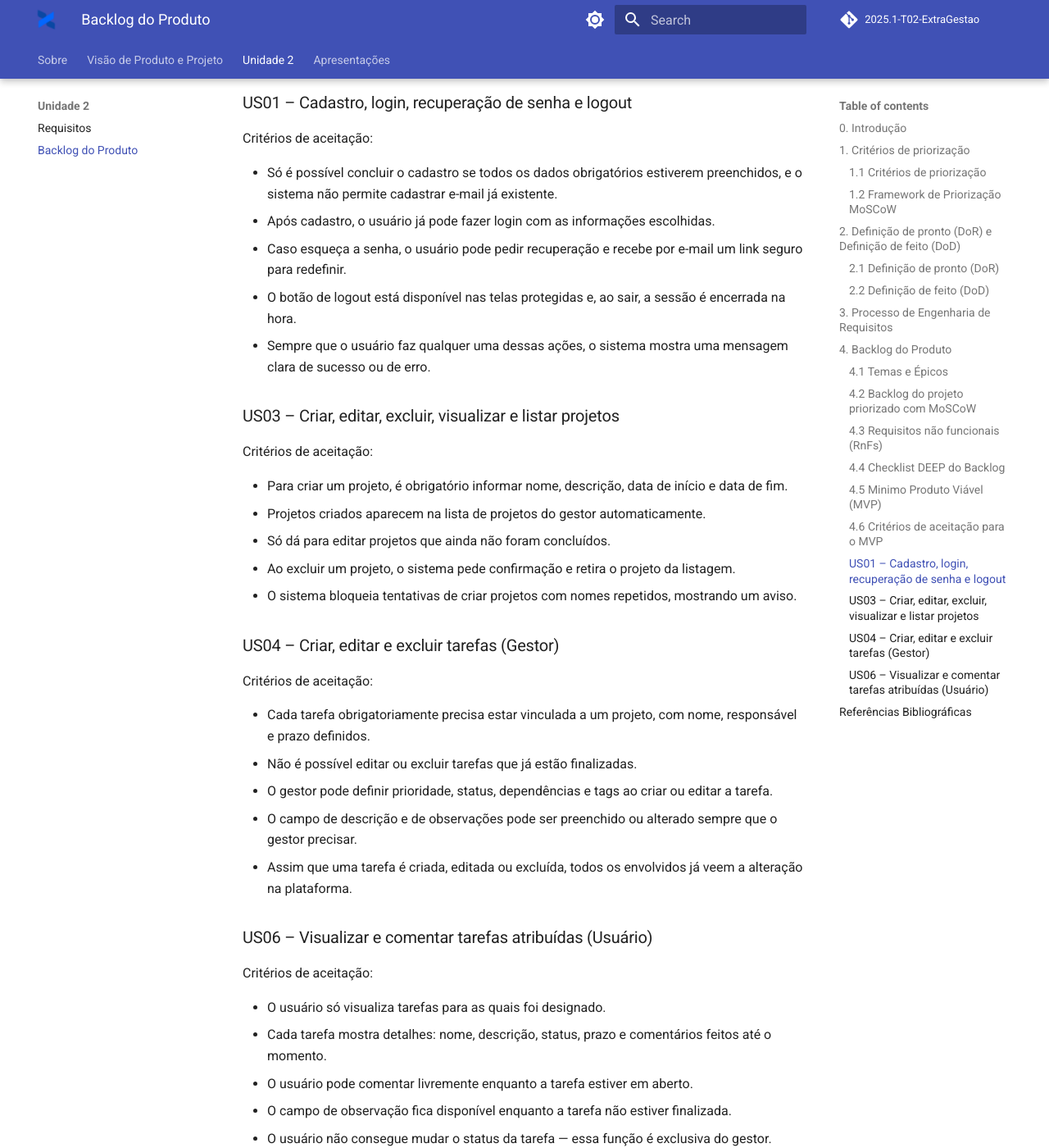
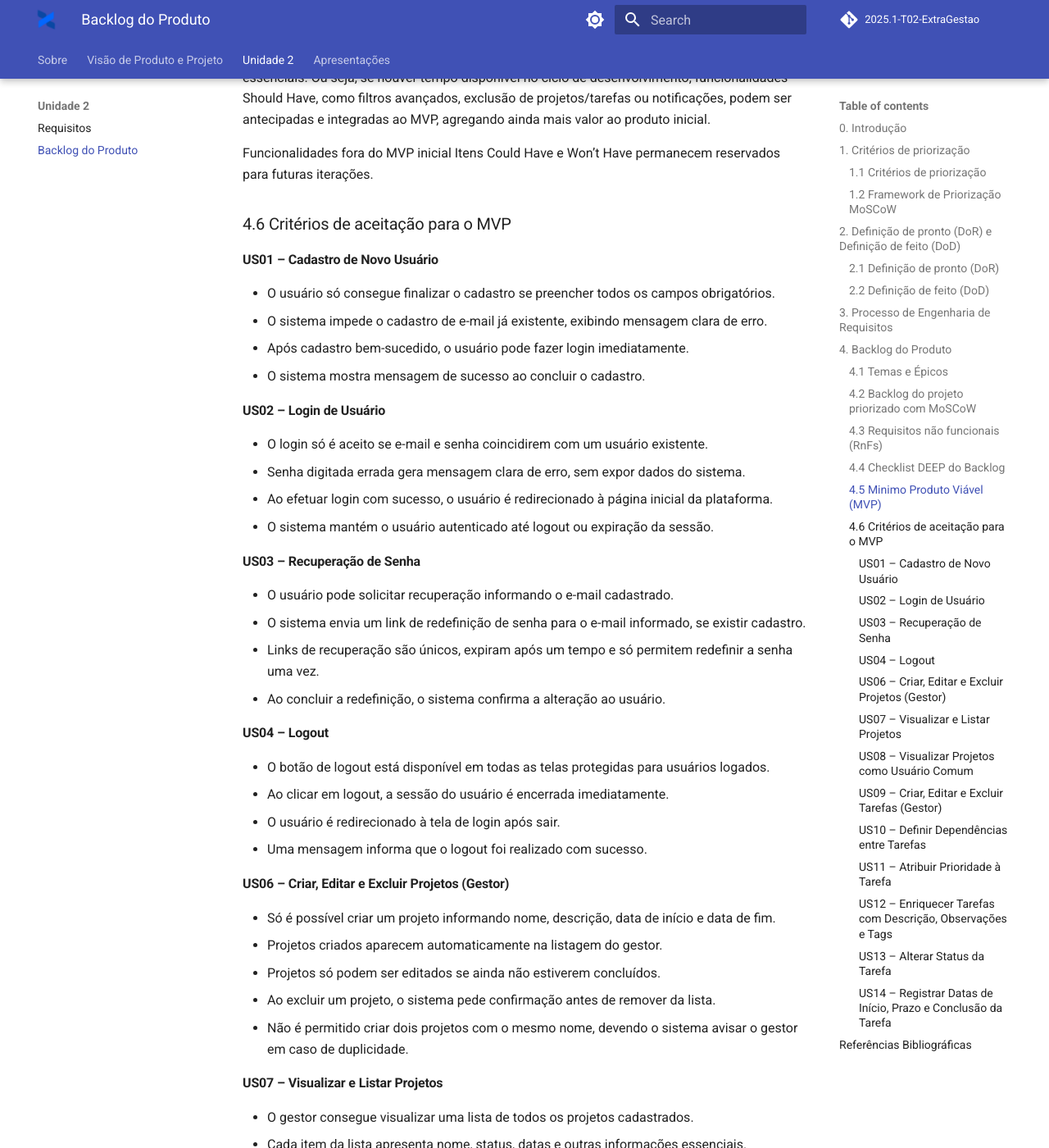
Before and after one commit to mdsreq-fga-unb/2025.1-T02-ExtraGestao, an MkDocs documentation site: the page built from docs/docs/vpp/backlog-do-produto.md, in a window 1280 px wide and 1400 px high, scrolled down 9527 px. Shown: the whole window at 82% size. Built offline with MkDocs 1.6.1 and Material for MkDocs 9.7.7, drawn with Linux system fonts in a browser that asks for light colours; comment, search, counter and statistics services are not loaded; some of the changed text lies outside the part shown.

Commit message:
ajustes finais

```diff
--- a/docs/docs/vpp/backlog-do-produto.md
+++ b/docs/docs/vpp/backlog-do-produto.md
@@ -80,17 +80,18 @@ Tabela 2: Temas e Épicos do Backlog do Produto
 | US05 | Como administrador, quero definir níveis de acesso para diferenciar permissões entre gestores e usuários comuns. | Should Have | Escalabilidade e governança de acesso | RF-05 | E2 |
 | US06 | Como gestor, quero criar, editar e excluir projetos para que eu possa organizar o trabalho, definir escopo e prazos, e iniciar o planejamento de tarefas. | Must Have | Gestão central do ciclo de vida dos projetos | RF-06, RF-07, RF-08| E3 |
 | US07 | Como gestor, quero visualizar e listar projetos, informando dados completos, para organizar e acompanhar todas as iniciativas do time. | Must Have | Gestão central do ciclo de vida dos projetos | RF-09 | E4 |
-| US08 | Como usuário comum, quero visualizar a lista de projetos em que estou envolvido, com informações básicas e status | Gestão central do ciclo de vida dos projetos | RF-09 | E4 |
+| US08 | Como usuário comum, quero visualizar a lista de projetos em que estou envolvido, com informações básicas e status | Must Have |Gestão central do ciclo de vida dos projetos | RF-09 | E4 |
 | US09 | Como gestor, eu quero gerenciar o ciclo de vida básico das tarefas (criar, editar e excluir) vinculadas a um projeto, para que eu possa definir o trabalho a ser feito, mantê-lo atualizado e remover itens obsoletos, assegurando a organização inicial do fluxo de trabalho. | Must Have | Gestão central do ciclo de vida das tarefas | RF-10, RF-11, RF-12| E5 |
 | US10 | Como gestor, eu quero definir dependências entre tarefas para que eu possa garantir a sequência correta de execução e visualizar o impacto de atrasos. | Must Have | Gestão central do ciclo de vida de tarefas | RF-13| E6 |
 | US11 | Como gestor, eu quero atribuir um nível de prioridade (ex: alta, média, baixa) a uma tarefa para que a equipe possa focar nos itens mais críticos primeiro e otimizar o fluxo de trabalho. | Must Have | Gestão central do ciclo de vida das tarefas | RF-14| E5 |
 | US12 | Como gestor, eu quero enriquecer as tarefas com informações detalhadas e contextuais, como descrições completas, observações adicionais e tags para categorização, para que cada tarefa seja claramente compreendida, facilmente encontrável e bem organizada dentro do projeto. | Must Have | Gestão central do ciclo de vida das tarefas | RF-16, RF-19, RF-20| E5 |
 | US13 | Como gestor, eu quero alterar o status de uma tarefa para que eu possa acompanhar o progresso do trabalho e identificar gargalos. | Must Have | Gestão central do ciclo de vida dos projetos | RF-17| E5 |
 | US14 |Como gestor, eu quero registrar datas de início, prazo e conclusão para uma tarefa para que eu possa planejar o cronograma, monitorar o cumprimento de prazos e controlar o tempo do projeto. | Must Have | Gestão central do ciclo de vida das tarefas | RF-18 | E6 |
-| US15 | Como gestor, quero filtrar tarefas por nome, status, responsável ou prazo, facilitando a localização rápida das atividades e pontos críticos. | Should Have | Melhora de navegação e acompanhamento | RF-21 | Gestor |
-| US16 | Como usuário, quero receber notificações por e-mail ao ser atribuído em uma tarefa e quando o prazo estiver próximo, para não perder prazos e acompanhar demandas. | Should Have | Engajamento, evita atrasos e desinformação | RF-22, RF-23 | Usuário |
-| US17 | Como gestor, quero visualizar dashboards com gráficos de progresso por projeto, status das tarefas e tarefas vencidas, para analisar resultados de maneira visual. | Could Have | Suporte gerencial e visão estratégica | RF-24 | Gestor |
-| US18 | Como gestor, quero exportar o dashboard para PDF, facilitando o compartilhamento de relatórios de desempenho. | Won't Have | Valor agregado, não essencial no MVP | RF-25 | Gestor |
+| US15 | Como gestor, quero filtrar tarefas por nome, status, responsável ou prazo, facilitando a localização rápida das atividades e pontos críticos. | Should Have | Melhora de navegação e acompanhamento | RF-21 | E6 |
+| US16 | Como usuário, quero receber notificações por e-mail ao ser atribuído em uma tarefa e quando o prazo estiver próximo, para não perder prazos e acompanhar demandas. | Should Have | Engajamento, evita atrasos e desinformação | RF-22, RF-23 | E8 |
+| US17 | Como gestor, quero visualizar dashboards com gráficos de progresso por projeto, status das tarefas e tarefas vencidas, para analisar resultados de maneira visual. | Could Have | Suporte gerencial e visão estratégica | RF-24 | E9 |
+| US18 | Como gestor, quero exportar o dashboard para PDF, facilitando o compartilhamento de relatórios de desempenho. | Won't Have | Valor agregado, não essencial no MVP | RF-25 | E10 |
+| US19 | Como usuário, quero me comunicar na tarefa com comentários, para discutir detalhes e esclarecer dúvidas diretamente no contexto da atividade. | Should Have | Colaboração e transparência | RF-15 | E7 |
 
 Tabela 3: Backlog do projeto priorizado com MoSCoW
 
@@ -147,38 +148,74 @@ Funcionalidades fora do MVP inicial
 Itens Could Have e Won’t Have permanecem reservados para futuras iterações.
 
 ### 4.6 Critérios de aceitação para o MVP
-### US01 – Cadastro, login, recuperação de senha e logout
-Critérios de aceitação:
+#### US01 – Cadastro de Novo Usuário
+* O usuário só consegue finalizar o cadastro se preencher todos os campos obrigatórios.
+* O sistema impede o cadastro de e-mail já existente, exibindo mensagem clara de erro.
+* Após cadastro bem-sucedido, o usuário pode fazer login imediatamente.
+* O sistema mostra mensagem de sucesso ao concluir o cadastro.
+#### US02 – Login de Usuário
+* O login só é aceito se e-mail e senha coincidirem com um usuário existente.
+* Senha digitada errada gera mensagem clara de erro, sem expor dados do sistema.
+* Ao efetuar login com sucesso, o usuário é redirecionado à página inicial da plataforma.
+* O sistema mantém o usuário autenticado até logout ou expiração da sessão.
+#### US03 – Recuperação de Senha
+* O usuário pode solicitar recuperação informando o e-mail cadastrado.
+* O sistema envia um link de redefinição de senha para o e-mail informado, se existir cadastro.
+* Links de recuperação são únicos, expiram após um tempo e só permitem redefinir a senha uma vez.
+* Ao concluir a redefinição, o sistema confirma a alteração ao usuário.
+#### US04 – Logout
+* O botão de logout está disponível em todas as telas protegidas para usuários logados.
+* Ao clicar em logout, a sessão do usuário é encerrada imediatamente.
+* O usuário é redirecionado à tela de login após sair.
+* Uma mensagem informa que o logout foi realizado com sucesso.
+#### US06 – Criar, Editar e Excluir Projetos (Gestor)
+* Só é possível criar um projeto informando nome, descrição, data de início e data de fim.
+* Projetos criados aparecem automaticamente na listagem do gestor.
+* Projetos só podem ser editados se ainda não estiverem concluídos.
+* Ao excluir um projeto, o sistema pede confirmação antes de remover da lista.
+* Não é permitido criar dois projetos com o mesmo nome, devendo o sistema avisar o gestor em caso de duplicidade.
+#### US07 – Visualizar e Listar Projetos
+* O gestor consegue visualizar uma lista de todos os projetos cadastrados.
+* Cada item da lista apresenta nome, status, datas e outras informações essenciais.
+* É possível acessar detalhes completos de qualquer projeto da lista.
+* Alterações nos projetos (edição, exclusão, criação) refletem imediatamente na listagem.
+#### US08 – Visualizar Projetos como Usuário Comum
+* O usuário só visualiza projetos nos quais está envolvido.
+* Para cada projeto listado, exibe-se nome, status e datas principais.
+* A listagem é atualizada automaticamente sempre que houver mudanças nos projetos atribuídos ao usuário.
+#### US09 – Criar, Editar e Excluir Tarefas (Gestor)
+* Cada tarefa obrigatoriamente precisa estar vinculada a um projeto existente.
+* Só é possível criar tarefas informando nome, responsável e prazo.
+* Tarefas só podem ser editadas ou excluídas se ainda não estiverem finalizadas.
+* Toda alteração (criação, edição, exclusão) é imediatamente refletida para os usuários envolvidos.
+* O sistema solicita confirmação antes de excluir uma tarefa.
+#### US10 – Definir Dependências entre Tarefas
+* O gestor pode selecionar tarefas predecessoras ao criar ou editar uma tarefa.
+* O sistema exibe claramente as dependências entre tarefas na interface.
+* Não é possível criar ciclos de dependências (tarefa A depende de B e B de A).
+* Alterações em dependências atualizam a visualização de sequência e impacto de atrasos.
+#### US11 – Atribuir Prioridade à Tarefa
+* Ao criar ou editar uma tarefa, o gestor pode selecionar o nível de prioridade (alta, média, baixa).
+* As tarefas exibem visualmente sua prioridade na listagem.
+* O filtro por prioridade deve funcionar corretamente para ajudar na organização.
+* Alterações na prioridade são salvas e refletidas imediatamente.
+#### US12 – Enriquecer Tarefas com Descrição, Observações e Tags
+* Ao criar/editar uma tarefa, o gestor pode inserir uma descrição detalhada, observações e uma ou mais tags.
+* Descrições e observações podem ser alteradas a qualquer momento enquanto a tarefa não estiver finalizada.
+* Tags podem ser adicionadas, removidas ou editadas para facilitar a busca e categorização.
+* Essas informações aparecem visíveis para todos os envolvidos na tarefa.
+#### US13 – Alterar Status da Tarefa
+* O gestor pode alterar o status de uma tarefa (ex: não iniciada, em andamento, concluída).
+* Só é possível mudar o status de tarefas que não estejam finalizadas.
+* Toda mudança de status é registrada com data/hora e visível para os usuários envolvidos.
+* Mudança de status dispara atualização automática no painel de acompanhamento.
+#### US14 – Registrar Datas de Início, Prazo e Conclusão da Tarefa
+* Ao criar uma tarefa, o gestor informa data de início e prazo previsto.
+* O sistema calcula automaticamente o atraso caso a conclusão ultrapasse o prazo.
+* A data de conclusão é registrada quando o status é alterado para “finalizada”.
+* Todas essas datas são visíveis para gestor e usuários envolvidos.
 
-* Só é possível concluir o cadastro se todos os dados obrigatórios estiverem preenchidos, e o sistema não permite cadastrar e-mail já existente.
-* Após cadastro, o usuário já pode fazer login com as informações escolhidas.
-* Caso esqueça a senha, o usuário pode pedir recuperação e recebe por e-mail um link seguro para redefinir.
-* O botão de logout está disponível nas telas protegidas e, ao sair, a sessão é encerrada na hora.
-* Sempre que o usuário faz qualquer uma dessas ações, o sistema mostra uma mensagem clara de sucesso ou de erro.
-### US03 – Criar, editar, excluir, visualizar e listar projetos
-Critérios de aceitação:
 
-* Para criar um projeto, é obrigatório informar nome, descrição, data de início e data de fim.
-* Projetos criados aparecem na lista de projetos do gestor automaticamente.
-* Só dá para editar projetos que ainda não foram concluídos.
-* Ao excluir um projeto, o sistema pede confirmação e retira o projeto da listagem.
-* O sistema bloqueia tentativas de criar projetos com nomes repetidos, mostrando um aviso.
-### US04 – Criar, editar e excluir tarefas (Gestor)
-Critérios de aceitação:
-
-* Cada tarefa obrigatoriamente precisa estar vinculada a um projeto, com nome, responsável e prazo definidos.
-* Não é possível editar ou excluir tarefas que já estão finalizadas.
-* O gestor pode definir prioridade, status, dependências e tags ao criar ou editar a tarefa.
-* O campo de descrição e de observações pode ser preenchido ou alterado sempre que o gestor precisar.
-* Assim que uma tarefa é criada, editada ou excluída, todos os envolvidos já veem a alteração na plataforma.
-### US06 – Visualizar e comentar tarefas atribuídas (Usuário)
-Critérios de aceitação:
-
-* O usuário só visualiza tarefas para as quais foi designado.
-* Cada tarefa mostra detalhes: nome, descrição, status, prazo e comentários feitos até o momento.
-* O usuário pode comentar livremente enquanto a tarefa estiver em aberto.
-* O campo de observação fica disponível enquanto a tarefa não estiver finalizada.
-* O usuário não consegue mudar o status da tarefa — essa função é exclusiva do gestor.
 
 ## Referências Bibliográficas
 
```
Also changed, not shown: docs/docs/index.md (+0 -7 lines).
